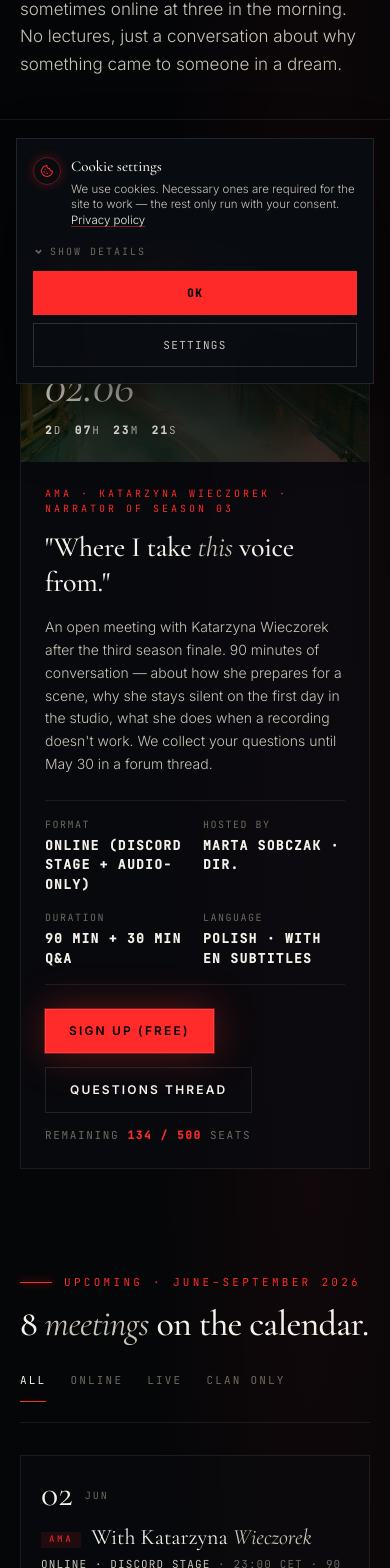
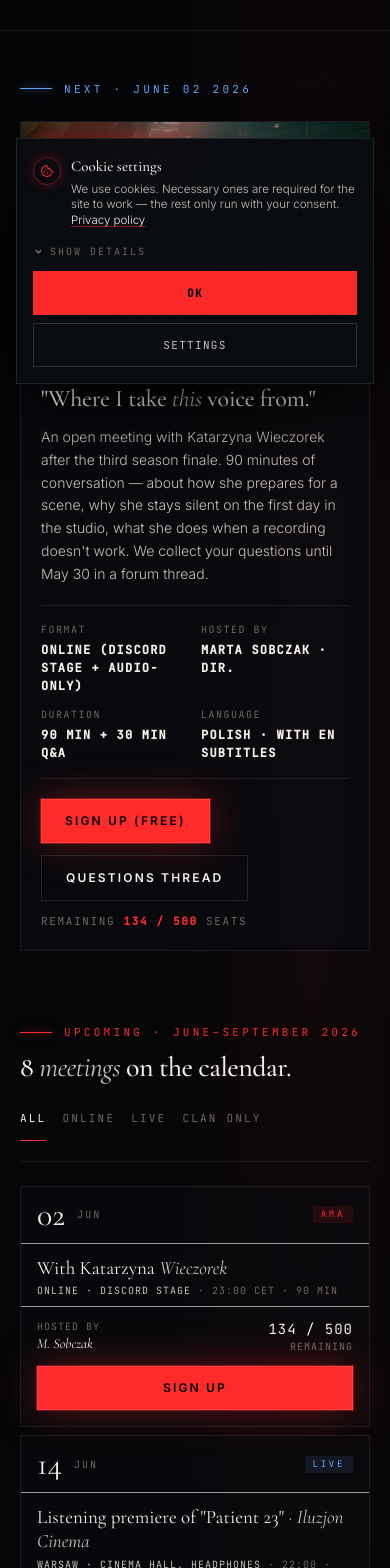
Before and after one commit to Krystiantechni/Obskura, a React (Vite) app: page /events in a window 390 px wide. Shown: the part 428-1996 px from the top of the page. Built offline with nearby package versions, Linux system fonts and the light colour scheme.

Commit message:
mobile-first: Events — wiersze wydarzeń stack+separatory mobile, filtry, featured image progresywna

```diff
--- a/src/pages/Events.jsx
+++ b/src/pages/Events.jsx
@@ -99,8 +99,8 @@ export default function Events() {
   const past = [
     {
       date: t("spotkania.past1_date", "04.05.2026 · ONLINE · 217 OSÓB"),
-      h_p1: t("spotkania.past1_h_p1", "AMA z Piotrem"), h_em: t("spotkania.past1_h_em", "Górskim · dźwięk"),
-      p: t("spotkania.past1_p", "Inżynier dźwięku Obskury o tym, dlaczego mixujemy w 7.1, kiedy używamy hydrofonów, i jak nagrać oddech bez oddychania."),
+      h_p1: t("spotkania.past1_h_p1", "AMA z Piotrem"), h_em: t("spotkania.past1_h_em", "Górskim · džwięk"),
+      p: t("spotkania.past1_p", "Inżynier džwięku Obskury o tym, dlaczego miksujemy w 7.1, kiedy używamy hydrofonów, i jak nagrać oddech bez oddychania."),
       stats: ["2h 14min", "4.8 ★", t("spotkania.past1_stat3", "NAGRANIE DLA KLUBU")],
       link: t("spotkania.past_listen", "Posłuchaj nagrania →"),
     },
@@ -123,34 +123,34 @@ export default function Events() {
   return (
     <>
       {/* Hero */}
-      <header className="relative overflow-hidden border-b border-line px-5 pb-10 pt-[130px] lg:px-12">
+      <header className="relative overflow-hidden border-b border-line px-5 pb-8 pt-[100px] sm:pb-10 sm:pt-[130px] lg:px-12">
         <div className="mx-auto max-w-[1400px]">
           <Eyebrow>{t("spotkania.eyebrow", "// SPOTKANIA · LIVE · ONLINE · ARCHIWUM")}</Eyebrow>
-          <h1 className="my-5 font-serif text-[clamp(48px,7vw,104px)] font-medium leading-[0.95] tracking-[-0.02em]">
+          <h1 className="my-4 font-serif text-[clamp(40px,7vw,104px)] font-medium leading-[0.95] tracking-[-0.02em] sm:my-5">
             {t("spotkania.title_p1", "Słuchać")} <em className="italic text-ink-1">{t("spotkania.title_em", "razem")}</em>.
             <br />
             {t("spotkania.title_p2", "Patrzeć w oczy.")}
           </h1>
-          <p className="max-w-[620px] text-[17px] font-light leading-relaxed text-ink-1">
+          <p className="max-w-[620px] text-[15px] font-light leading-relaxed text-ink-1 sm:text-[17px]">
             {t("spotkania.lead", "Raz w miesiącu organizujemy spotkanie — z narratorem, reżyserką, scenarzystą. Czasem w studio, czasem w kinie, czasem online o trzeciej w nocy. Bez wykładów, tylko rozmowa o tym, dlaczego coś się komuś przyśniło.")}
           </p>
         </div>
       </header>
 
       {/* Featured event */}
-      <section className="mx-auto mt-16 max-w-[1400px] px-5 lg:px-12">
+      <section className="mx-auto mt-10 max-w-[1400px] px-5 sm:mt-16 lg:px-12">
         <Eyebrow accent="blue">{t("spotkania.feat_eyebrow", "NAJBLIŻSZE · 02 CZERWCA 2026")}</Eyebrow>
-        <div className="mt-8 grid items-stretch overflow-hidden border border-line bg-bg-1/60 lg:grid-cols-[380px_1fr]">
-          <div className="relative min-h-[220px] bg-cover bg-center lg:min-h-[360px]" style={{ backgroundImage: "url('/images/img-tunnel.webp')" }}>
+        <div className="mt-6 grid items-stretch overflow-hidden border border-line bg-bg-1/60 sm:mt-8 lg:grid-cols-[380px_1fr]">
+          <div className="relative min-h-[200px] bg-cover bg-center sm:min-h-[260px] lg:min-h-[360px]" style={{ backgroundImage: "url('/images/img-tunnel.webp')" }}>
             <div className="absolute inset-0" style={{ background: "linear-gradient(135deg, rgba(5,6,8,0.3), rgba(5,6,8,0.7))" }} />
-            <div className="absolute left-5 top-5 z-[2] flex items-center gap-2 bg-red px-3 py-1.5 font-mono text-[10px] uppercase tracking-eyebrow text-white shadow-neon-red">
+            <div className="absolute left-4 top-4 z-[2] flex items-center gap-2 bg-red px-3 py-1.5 font-mono text-[10px] uppercase tracking-eyebrow text-white shadow-neon-red sm:left-5 sm:top-5">
               <span className="h-1.5 w-1.5 animate-obskura-pulse-fast rounded-full bg-white" />
               {t("spotkania.feat_live", "ZAPISY AKTYWNE")}
             </div>
-            <div className="absolute inset-x-6 bottom-6 z-[2] font-serif text-ink-0">
+            <div className="absolute inset-x-4 bottom-4 z-[2] font-serif text-ink-0 sm:inset-x-6 sm:bottom-6">
               <div className="mb-1 font-mono text-[10px] uppercase tracking-eyebrow text-red">{t("spotkania.feat_day", "WTOREK · 23:00 CET")}</div>
-              <div className="text-[48px] italic leading-none">02.06</div>
-              <div className="mt-3 flex gap-3 font-mono text-[11px] uppercase tracking-mono text-ink-1">
+              <div className="text-[40px] italic leading-none sm:text-[48px]">02.06</div>
+              <div className="mt-2 flex gap-3 font-mono text-[11px] uppercase tracking-mono text-ink-1 sm:mt-3">
                 <span><strong className="text-ink-0">{cd.days}</strong>d</span>
                 <span><strong className="text-ink-0">{String(cd.hours).padStart(2, "0")}</strong>h</span>
                 <span><strong className="text-ink-0">{String(cd.mins).padStart(2, "0")}</strong>m</span>
@@ -158,25 +158,25 @@ export default function Events() {
               </div>
             </div>
           </div>
-          <div className="p-6 lg:p-10">
-            <div className="mb-3.5 font-mono text-[10px] uppercase tracking-eyebrow text-red">{t("spotkania.feat_kicker", "AMA · KATARZYNA WIECZOREK · NARRATORKA SEZONU 03")}</div>
-            <h2 className="mb-4 font-serif text-[clamp(28px,4vw,40px)] font-medium leading-tight tracking-[-0.01em]">
+          <div className="p-5 sm:p-6 lg:p-10">
+            <div className="mb-3 font-mono text-[10px] uppercase tracking-eyebrow text-red sm:mb-3.5">{t("spotkania.feat_kicker", "AMA · KATARZYNA WIECZOREK · NARRATORKA SEZONU 03")}</div>
+            <h2 className="mb-3 font-serif text-[clamp(24px,4vw,40px)] font-medium leading-tight tracking-[-0.01em] sm:mb-4">
               {t("spotkania.feat_h_p1", "„Skąd")} <em className="italic text-ink-1">{t("spotkania.feat_h_em", "biorę")}</em> {t("spotkania.feat_h_p2", "ten głos.”")}
             </h2>
             <p className="mb-4 text-sm font-light leading-relaxed text-ink-1">
               {t("spotkania.feat_p", "Otwarte spotkanie z Katarzyną Wieczorek po finale trzeciego sezonu. 90 minut rozmowy — o tym, jak przygotowuje się do sceny, dlaczego pierwszego dnia w studio milczy, co robi gdy nagranie nie wychodzi. Twoje pytania zbieramy do 30 maja w wątku na forum.")}
             </p>
-            <div className="my-6 grid grid-cols-2 gap-4 border-y border-line py-4">
+            <div className="my-5 grid grid-cols-2 gap-3 border-y border-line py-4 sm:my-6 sm:gap-4">
               {featDetails.map((d) => (
                 <div key={d.d} className="font-mono text-[10px] uppercase tracking-[0.15em] text-ink-2">
-                  {d.d}<strong className="mt-1 block text-[13px] tracking-[0.1em] text-ink-0">{d.v}</strong>
+                  {d.d}<strong className="mt-1 block text-[12px] tracking-[0.1em] text-ink-0 sm:text-[13px]">{d.v}</strong>
                 </div>
               ))}
             </div>
-            <div className="mt-6 flex flex-wrap items-center gap-3.5">
+            <div className="mt-5 flex flex-wrap items-center gap-3 sm:mt-6 sm:gap-3.5">
               <HorrorButton to="/register">{t("spotkania.feat_cta1", "Zapisz się (bezpłatne)")}</HorrorButton>
               <HorrorButton to="/forum" variant="ghost">{t("spotkania.feat_cta2", "Wątek z pytaniami")}</HorrorButton>
-              <div className="font-mono text-[11px] uppercase tracking-[0.15em] text-ink-2">
+              <div className="w-full font-mono text-[11px] uppercase tracking-[0.15em] text-ink-2 sm:w-auto">
                 {t("spotkania.feat_seats_p1", "POZOSTAŁO")} <strong className="text-red">134 / 500</strong> {t("spotkania.feat_seats_p2", "MIEJSC")}
               </div>
             </div>
@@ -185,70 +185,81 @@ export default function Events() {
       </section>
 
       {/* Upcoming list */}
-      <section className="mx-auto mt-24 max-w-[1400px] px-5 lg:px-12">
-        <div className="mb-8 flex flex-wrap items-end justify-between gap-4 border-b border-line pb-5">
+      <section className="mx-auto mt-16 max-w-[1400px] px-5 sm:mt-24 lg:px-12">
+        <div className="mb-6 border-b border-line pb-5 sm:mb-8">
+          <div className="flex flex-wrap items-end justify-between gap-4">
             <div>
               <Eyebrow>{t("spotkania.up_eyebrow", "NADCHODZĄCE · CZERWIEC–WRZESIEŃ 2026")}</Eyebrow>
-            <h2 className="mt-4 font-serif text-[clamp(36px,4.5vw,56px)] font-medium leading-none tracking-[-0.02em]">
+              <h2 className="mt-3 font-serif text-[clamp(28px,4.5vw,56px)] font-medium leading-none tracking-[-0.02em] sm:mt-4">
                 {t("spotkania.up_title_p1", "8")} <em className="italic text-ink-1">{t("spotkania.up_title_em", "spotkań")}</em> {t("spotkania.up_title_p2", "w kalendarzu.")}
               </h2>
             </div>
-          <div className="flex flex-wrap gap-6">
+            <div className="flex flex-wrap gap-x-4 gap-y-1 sm:gap-6">
               {upTabs.map((tab) => (
                 <button
                   key={tab.key}
                   onClick={() => setActiveTab(tab.key)}
-                className={`inline-flex min-h-[44px] items-center border-b py-1.5 font-mono text-[11px] uppercase tracking-mono transition-colors ${activeTab === tab.key ? "border-red text-ink-0" : "border-transparent text-ink-2 hover:text-ink-0"}`}
+                  className={"inline-flex min-h-[44px] items-center border-b py-1.5 font-mono text-[11px] uppercase tracking-mono transition-colors " + (activeTab === tab.key ? "border-red text-ink-0" : "border-transparent text-ink-2 hover:text-ink-0")}
                 >
                   {tab.label}
                 </button>
               ))}
             </div>
           </div>
+        </div>
 
         <div className="flex flex-col gap-2">
           {filtered.map((e) => (
-            <div key={`${e.day}-${e.month}-${e.title_em}`} className="grid grid-cols-1 items-center gap-3 border border-line bg-bg-1/40 px-5 py-5 transition-colors hover:border-red/30 hover:bg-bg-1/70 lg:grid-cols-[100px_1fr_200px_180px_auto] lg:gap-6 lg:px-6">
-              <div className="flex items-center gap-3 lg:block lg:border-r lg:border-line lg:pr-4 lg:text-center">
-                <div className="font-serif text-4xl leading-none">{e.day}</div>
-                <div className="mt-0.5 font-mono text-[10px] uppercase tracking-mono text-ink-2">{e.month}</div>
+            <div key={e.day + "-" + e.month + "-" + e.title_em} className="grid grid-cols-1 gap-0 border border-line bg-bg-1/40 transition-colors hover:border-red/30 hover:bg-bg-1/70 lg:grid-cols-[100px_1fr_200px_180px_auto] lg:items-center lg:gap-6 lg:px-6 lg:py-5">
+              {/* Date strip — mobile: flex row, desktop: centered column */}
+              <div className="flex items-center gap-3 border-b border-line/60 px-4 py-3 lg:block lg:border-b-0 lg:border-r lg:border-line lg:px-0 lg:py-0 lg:pr-4 lg:text-center">
+                <div className="font-serif text-[32px] leading-none lg:text-4xl">{e.day}</div>
+                <div className="font-mono text-[10px] uppercase tracking-mono text-ink-2 lg:mt-0.5">{e.month}</div>
+                <span className={"ml-auto inline-block px-2 py-0.5 font-mono text-[9px] tracking-eyebrow lg:hidden " + (e.tagAccent === "blue" ? "bg-blue/10 text-blue" : "bg-red/10 text-red")}>{e.tag}</span>
               </div>
-              <div>
-                <div className="mb-1 font-serif text-[22px] leading-tight">
-                  <span className={`mr-2.5 inline-block px-2 py-0.5 align-middle font-mono text-[9px] tracking-eyebrow ${e.tagAccent === "blue" ? "bg-blue/10 text-blue" : "bg-red/10 text-red"}`}>{e.tag}</span>
+              {/* Title + subtitle */}
+              <div className="px-4 pb-2 pt-3 lg:px-0 lg:py-0">
+                <div className="mb-1 font-serif text-[19px] leading-tight sm:text-[22px]">
+                  <span className={"mr-2.5 hidden align-middle font-mono text-[9px] tracking-eyebrow lg:inline-block lg:px-2 lg:py-0.5 " + (e.tagAccent === "blue" ? "bg-blue/10 text-blue" : "bg-red/10 text-red")}>{e.tag}</span>
                   {e.title_p1} <em className="italic text-ink-1">{e.title_em}</em>
                 </div>
-                <div className="font-mono text-[11px] uppercase tracking-[0.1em] text-ink-2"><span className="text-ink-1">{e.sub_strong}</span>{e.sub_rest}</div>
+                <div className="font-mono text-[10px] uppercase tracking-[0.1em] text-ink-2 sm:text-[11px]"><span className="text-ink-1">{e.sub_strong}</span>{e.sub_rest}</div>
               </div>
-              <div className="font-mono text-[11px] uppercase tracking-[0.1em] text-ink-2">
+              {/* Meta + seats: mobile side-by-side row, desktop separate columns */}
+              <div className="flex items-start justify-between gap-3 border-t border-line/60 px-4 py-3 lg:contents">
+                <div className="font-mono text-[10px] uppercase tracking-[0.1em] text-ink-2 lg:px-0">
                   {e.metaLabel}<div className="font-serif text-sm italic normal-case tracking-normal text-ink-0">{e.metaVal}</div>
                 </div>
-              <div className={`text-left font-mono text-[10px] uppercase tracking-[0.1em] text-ink-2 lg:text-right ${e.seatsFull ? "" : ""}`}>
-                <span className={`block text-sm ${e.seatsFull ? "text-ink-3" : "text-ink-0"}`}>{e.seats}</span>{e.seatsLabel}
+                <div className="text-right font-mono text-[10px] uppercase tracking-[0.1em] text-ink-2 lg:text-right">
+                  <span className={"block text-sm " + (e.seatsFull ? "text-ink-3" : "text-ink-0")}>{e.seats}</span>{e.seatsLabel}
                 </div>
+              </div>
+              {/* CTA */}
+              <div className="px-4 pb-4 pt-0 lg:px-0 lg:py-0">
                 {e.ctaVariant === "disabled" ? (
-                <span className="inline-flex min-h-[44px] cursor-not-allowed items-center justify-center border border-line px-5 py-3 text-center font-sans text-xs font-semibold uppercase tracking-[0.18em] text-ink-3">{e.cta}</span>
+                  <span className="inline-flex min-h-[44px] w-full cursor-not-allowed items-center justify-center border border-line px-5 py-3 text-center font-sans text-xs font-semibold uppercase tracking-[0.18em] text-ink-3 lg:w-auto">{e.cta}</span>
                 ) : (
-                <HorrorButton to={e.to} variant={e.ctaVariant} className="!px-5 !py-3">{e.cta}</HorrorButton>
+                  <HorrorButton to={e.to} variant={e.ctaVariant} className="w-full lg:w-auto lg:!px-5 lg:!py-3">{e.cta}</HorrorButton>
                 )}
+              </div>
             </div>
           ))}
         </div>
       </section>
 
       {/* Past events */}
-      <section className="mx-auto mt-24 max-w-[1400px] px-5 lg:px-12">
+      <section className="mx-auto mt-16 max-w-[1400px] px-5 sm:mt-24 lg:px-12">
         <Eyebrow accent="blue">{t("spotkania.past_eyebrow", "// ARCHIWUM · ZAGRANE")}</Eyebrow>
-        <h2 className="mt-4 font-serif text-[clamp(36px,4.5vw,56px)] font-medium leading-none tracking-[-0.02em]">
+        <h2 className="mt-4 font-serif text-[clamp(28px,4.5vw,56px)] font-medium leading-none tracking-[-0.02em]">
           {t("spotkania.past_title_p1", "Co")} <em className="italic text-ink-1">{t("spotkania.past_title_em", "przeszło")}</em>.
         </h2>
-        <div className="mt-8 grid grid-cols-1 gap-5 lg:grid-cols-3">
+        <div className="mt-6 grid grid-cols-1 gap-4 sm:mt-8 sm:gap-5 lg:grid-cols-3">
           {past.map((p, i) => (
-            <article key={i} className="border border-line bg-bg-1/40 p-6 transition-colors hover:border-red/30">
+            <article key={i} className="border border-line bg-bg-1/40 p-5 transition-colors hover:border-red/30 sm:p-6">
               <div className="mb-3 font-mono text-[10px] uppercase tracking-mono text-ink-2">{p.date}</div>
-              <h4 className="mb-2 font-serif text-[22px] font-medium leading-tight">{p.h_p1} <em className="italic text-ink-1">{p.h_em}</em></h4>
+              <h4 className="mb-2 font-serif text-[20px] font-medium leading-tight sm:text-[22px]">{p.h_p1} <em className="italic text-ink-1">{p.h_em}</em></h4>
               <p className="mb-3.5 text-[13px] font-light leading-snug text-ink-1">{p.p}</p>
-              <div className="flex gap-4 border-t border-line pt-3 font-mono text-[10px] uppercase tracking-[0.1em] text-ink-2">
+              <div className="flex flex-wrap gap-3 border-t border-line pt-3 font-mono text-[10px] uppercase tracking-[0.1em] text-ink-2 sm:gap-4">
                 {p.stats.map((s, j) => (
                   <span key={j} className={j < 2 ? "text-ink-0" : ""}>{s}</span>
                 ))}
@@ -257,12 +268,12 @@ export default function Events() {
             </article>
           ))}
         </div>
-        <div className="mt-10 text-center">
+        <div className="mt-8 text-center sm:mt-10">
           <HorrorButton to="/archive" variant="ghost">{t("spotkania.past_all", "Wszystkie 23 archiwalne nagrania →")}</HorrorButton>
         </div>
       </section>
 
-      <div className="h-32" />
+      <div className="h-24 sm:h-32" />
     </>
   );
 }
```
Lines whose indentation alone changed are shown as unchanged.
